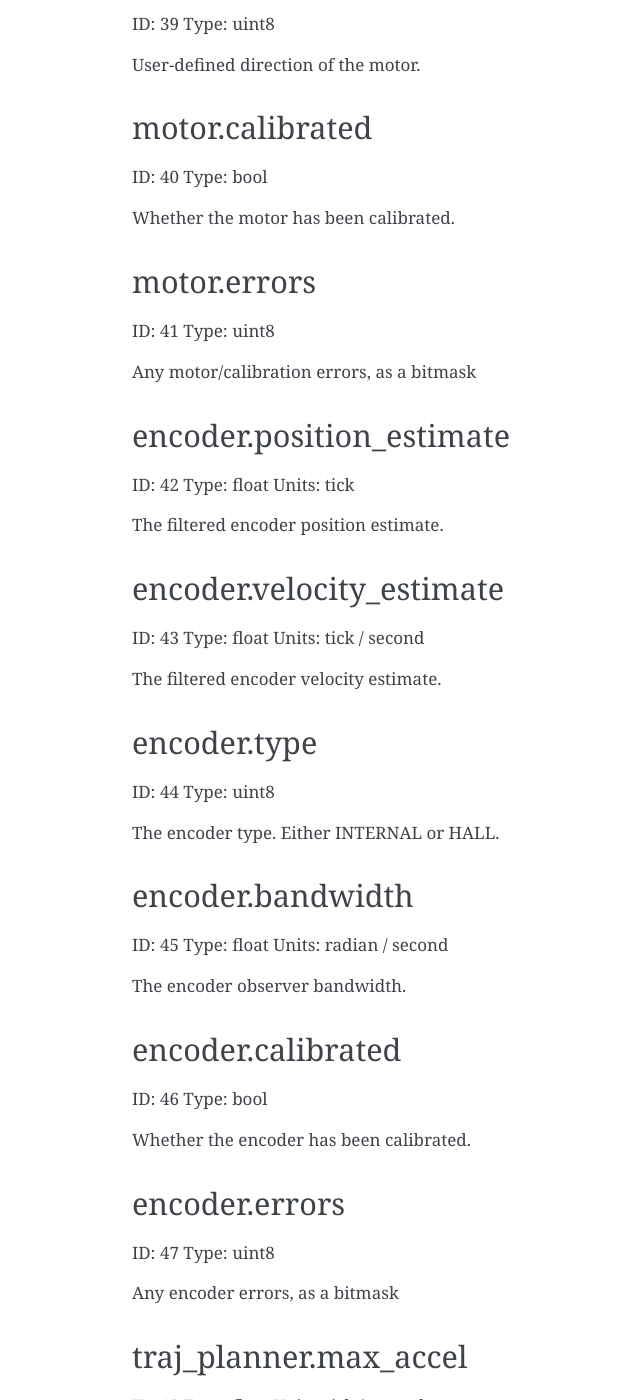
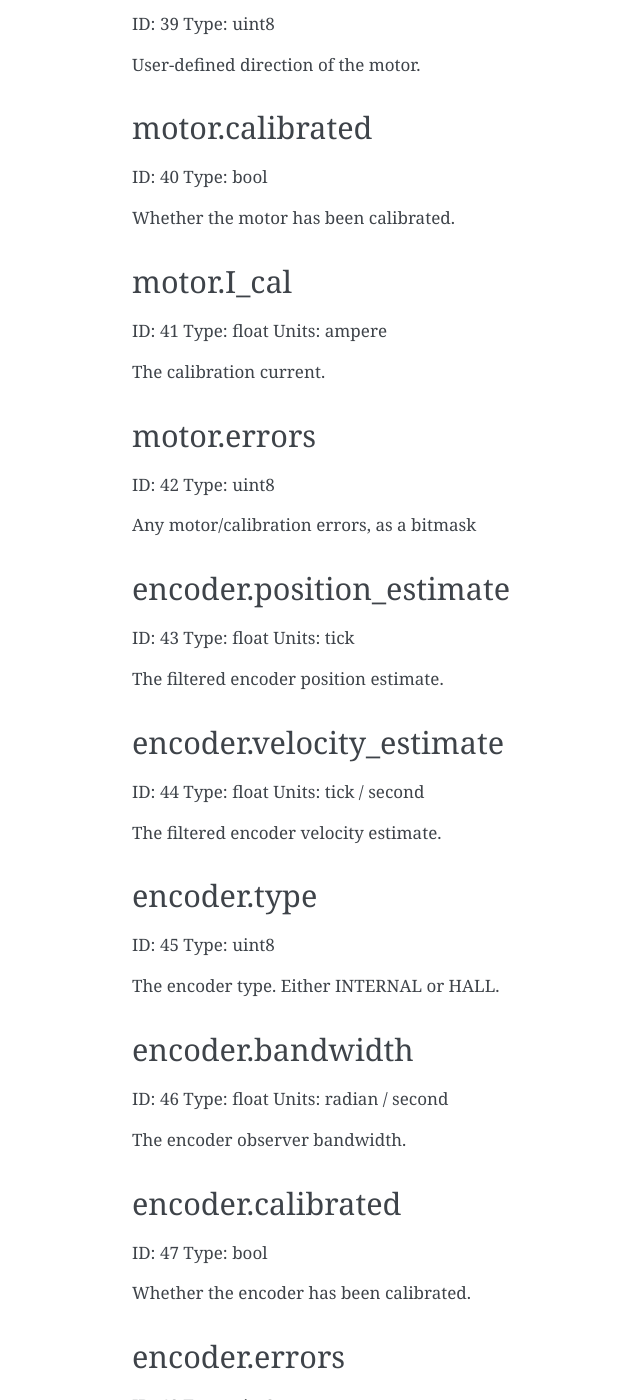
Before and after one commit to tinymovr/Tinymovr, a Sphinx documentation site: the page built from docs/protocol/reference.rst, in a window 1280 px wide and 1400 px high, scrolled down 6218 px. Shown: the whole window, without its empty margins (288-928 px from the left). Built offline with Sphinx 7.4.7, drawn with Linux system fonts in a browser that asks for light colours; some of the changed text lies outside the part shown.

Commit message:
add calibration current attribute to spec

```diff
--- a/docs/protocol/reference.rst
+++ b/docs/protocol/reference.rst
@@ -421,10 +421,20 @@ Type: bool
 Whether the motor has been calibrated.
 
 
+motor.I_cal
+-------------------------------------------------------------------
+
+ID: 41
+Type: float
+Units: ampere
+
+The calibration current.
+
+
 motor.errors
 -------------------------------------------------------------------
 
-ID: 41
+ID: 42
 Type: uint8
 
 
@@ -494,7 +504,7 @@ Any encoder errors, as a bitmask
 traj_planner.max_accel
 -------------------------------------------------------------------
 
-ID: 48
+ID: 49
 Type: float
 Units: tick / second
 
```
Also changed, not shown: other parts of docs/protocol/reference.rst (+11 -11 lines), 3 other files.
